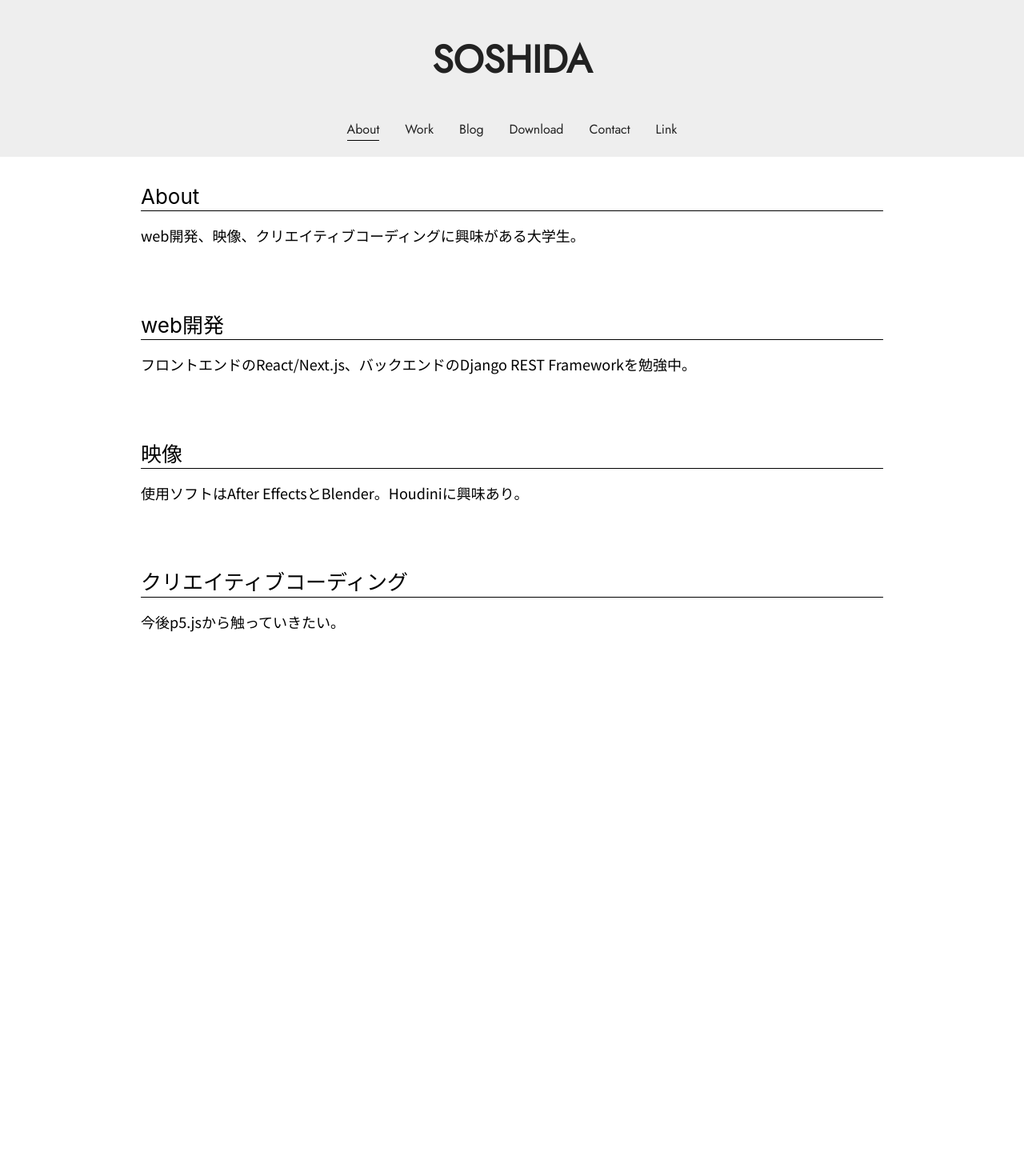
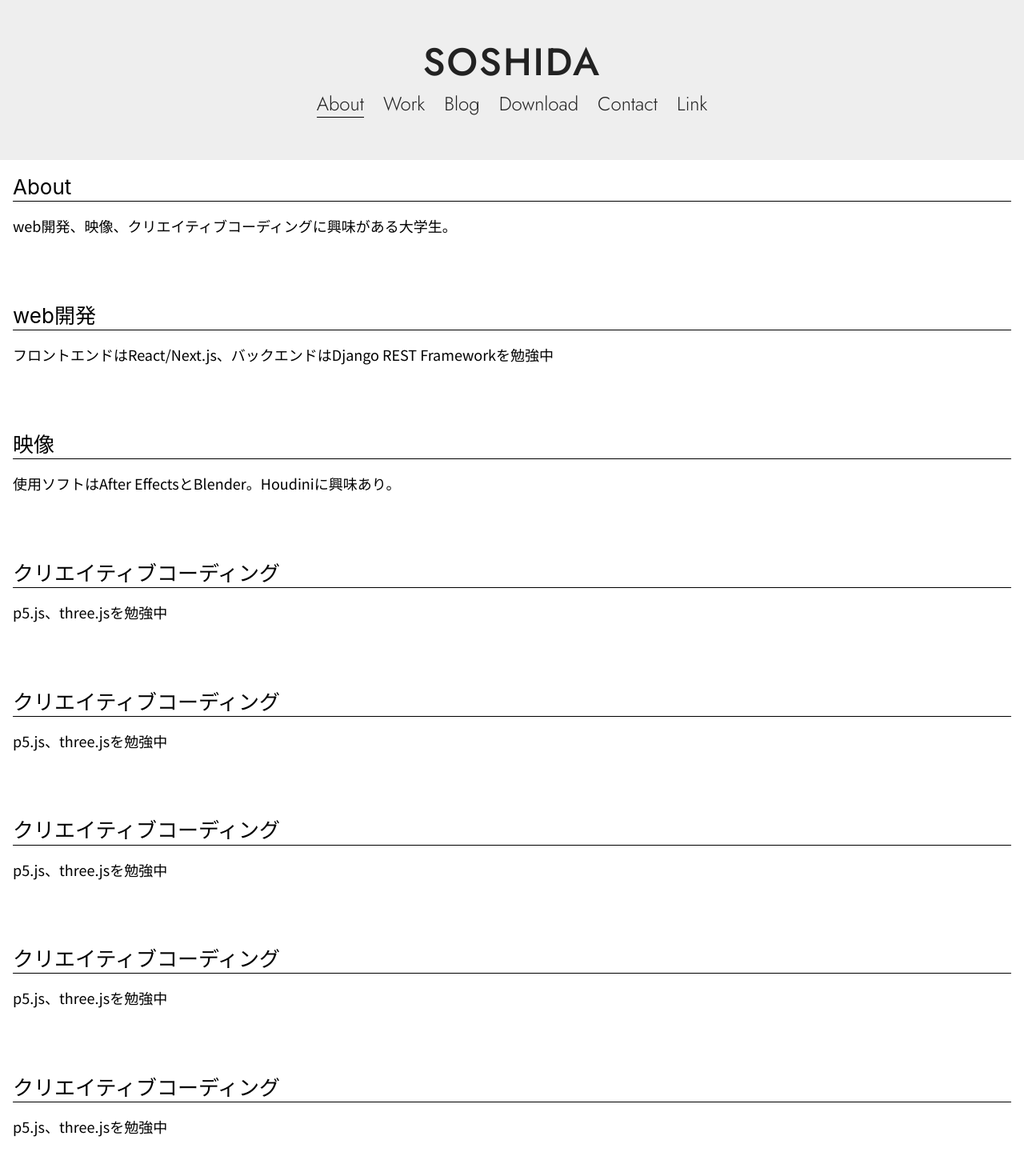
Before and after one commit to is1-coder/homepage, a Next.js app: page /about in a window 1280 px wide. Shown: the top 1460 px of the page at 80% size. Before the commit the page ends 871 px from the top, so only its background shows below. Built offline with nearby package versions, Linux system fonts and the light colour scheme.

Commit message:
ヘッダーとレイアウトの修正

```diff
--- a/src/app/about/page.tsx
+++ b/src/app/about/page.tsx
@@ -4,7 +4,7 @@ import React from "react";
 const AboutPage = () => {
   return (
     <>
-      <Box my="xl" pb="xl">
+      <Box pb="xl">
         <Title
           order={2}
           fw="normal"
@@ -29,8 +29,8 @@ const AboutPage = () => {
         </Title>
         <Box my="md">
           <Text size="lg">
-            フロントエンドのReact/Next.js、バックエンドのDjango REST
-            Frameworkを勉強中。
+            フロントエンドはReact/Next.js、バックエンドはDjango REST
+            Frameworkを勉強中
           </Text>
         </Box>
       </Box>
@@ -59,7 +59,59 @@ const AboutPage = () => {
           クリエイティブコーディング
         </Title>
         <Box my="md">
-          <Text size="lg">今後p5.jsから触っていきたい。</Text>
+          <Text size="lg">p5.js、three.jsを勉強中</Text>
+        </Box>
+      </Box>
+
+      <Box my="xl" pb="xl">
+        <Title
+          order={2}
+          fw="normal"
+          style={{ borderBottom: "1px solid black" }}
+        >
+          クリエイティブコーディング
+        </Title>
+        <Box my="md">
+          <Text size="lg">p5.js、three.jsを勉強中</Text>
+        </Box>
+      </Box>
+
+      <Box my="xl" pb="xl">
+        <Title
+          order={2}
+          fw="normal"
+          style={{ borderBottom: "1px solid black" }}
+        >
+          クリエイティブコーディング
+        </Title>
+        <Box my="md">
+          <Text size="lg">p5.js、three.jsを勉強中</Text>
+        </Box>
+      </Box>
+
+      <Box my="xl" pb="xl">
+        <Title
+          order={2}
+          fw="normal"
+          style={{ borderBottom: "1px solid black" }}
+        >
+          クリエイティブコーディング
+        </Title>
+        <Box my="md">
+          <Text size="lg">p5.js、three.jsを勉強中</Text>
+        </Box>
+      </Box>
+
+      <Box my="xl" pb="xl">
+        <Title
+          order={2}
+          fw="normal"
+          style={{ borderBottom: "1px solid black" }}
+        >
+          クリエイティブコーディング
+        </Title>
+        <Box my="md">
+          <Text size="lg">p5.js、three.jsを勉強中</Text>
         </Box>
       </Box>
     </>
--- /dev/null
+++ b/src/app/global.css
@@ -0,0 +1,11 @@
+* {
+  padding: 0;
+  margin: 0;
+  line-height: 1em;
+}
+
+.hoverOpacity {
+  &:hover {
+    opacity: 0.5;
+  }
+}
--- a/src/app/layout.tsx
+++ b/src/app/layout.tsx
@@ -1,7 +1,8 @@
 import type { Metadata } from "next";
+import "./global.css";
+import "@mantine/core/styles.css";
 import { ColorSchemeScript, Container, MantineProvider } from "@mantine/core";
-import "@mantine/core/styles.css";
-import Header from "@/components/header/Header";
+import Header from "@/components/Header/Header";
 import { notoSansJP } from "@/utils/fonts";
 
 export const metadata: Metadata = {
@@ -22,7 +23,10 @@ export default function RootLayout({
       <body className={notoSansJP.className}>
         <MantineProvider>
           <Header />
-          <Container my="xl">{children}</Container>
+          {/* Headerのheightと同じ値のmtを指定 */}
+          <Container size="xl" mt="200px" py="md">
+            <main>{children}</main>
+          </Container>
         </MantineProvider>
       </body>
     </html>
--- /dev/null
+++ b/src/components/ActiveLink/ActiveLink.tsx
@@ -0,0 +1,25 @@
+"use client";
+import Link from "next/link";
+import React from "react";
+import { usePathname } from "next/navigation";
+
+type ActiveLinkProps = React.ComponentProps<typeof Link> & {
+  activeStyle: React.CSSProperties;
+};
+
+const ActiveLink = ({ activeStyle, ...props }: ActiveLinkProps) => {
+  const pathname = usePathname();
+  console.log(pathname);
+
+  return props.href == pathname ? (
+    <Link {...props} style={{ ...props.style, ...activeStyle }}>
+      {props.children}
+    </Link>
+  ) : (
+    <Link {...props} style={props.style}>
+      {props.children}
+    </Link>
+  );
+};
+
+export default ActiveLink;
--- /dev/null
+++ b/src/components/Header/Header.tsx
@@ -0,0 +1,90 @@
+import Link from "next/link";
+import React from "react";
+import { jost } from "@/utils/fonts";
+import { headerItems } from "./headerItems";
+import ActiveLink from "@/components/ActiveLink/ActiveLink";
+
+const Header = () => {
+  return (
+    <header
+      className={jost.className}
+      style={{
+        height: "200px",
+        width: "100%",
+        position: "fixed",
+        top: 0,
+        backgroundColor: "#eee",
+        color: "#222",
+      }}
+    >
+      <div
+        style={{
+          height: "100%",
+          display: "flex",
+          flexDirection: "column",
+          alignItems: "center",
+          justifyContent: "center",
+        }}
+      >
+        {/* headerロゴ */}
+        <div
+          style={{
+            display: "flex",
+            alignItems: "center",
+            justifyContent: "center",
+            marginBottom: "16px",
+          }}
+        >
+          <Link href="/" style={{ textDecoration: "none" }}>
+            <p
+              style={{
+                fontSize: "48px",
+                fontWeight: "500",
+                color: "#222",
+                letterSpacing: "2px",
+              }}
+            >
+              SOSHIDA
+            </p>
+          </Link>
+        </div>
+
+        {/* headerアイテム */}
+        <div
+          style={{
+            display: "flex",
+            alignItems: "baseline",
+            justifyContent: "center",
+            gap: "24px",
+          }}
+        >
+          {headerItems.map((item, index) => {
+            return (
+              <ActiveLink
+                key={index}
+                className="hoverOpacity"
+                href={item.link}
+                style={{ color: "#222", textDecoration: "none" }}
+                activeStyle={{
+                  borderBottom: "1px solid black",
+                  paddingBottom: "4px",
+                }}
+              >
+                <p
+                  style={{
+                    fontSize: "24px",
+                    fontWeight: "300",
+                  }}
+                >
+                  {item.name}
+                </p>
+              </ActiveLink>
+            );
+          })}
+        </div>
+      </div>
+    </header>
+  );
+};
+
+export default Header;
--- /dev/null
+++ b/src/components/Header/headerItems.ts
@@ -0,0 +1,8 @@
+export const headerItems = [
+  { name: "About", link: "/about" },
+  { name: "Work", link: "/work" },
+  { name: "Blog", link: "/blog" },
+  { name: "Download", link: "/download" },
+  { name: "Contact", link: "/contact" },
+  { name: "Link", link: "/link" },
+];
--- a/src/components/header/Header.module.css
+++ /dev/null
@@ -1,10 +0,0 @@
-.menuItemHover {
-  color: #222;
-  &:hover {
-    color: #777;
-  }
-}
-
-.menuItem {
-  color: #222;
-}
--- a/src/components/header/Header.tsx
+++ /dev/null
@@ -1,70 +0,0 @@
-"use client";
-import { Box, Container, Flex, Text, Center } from "@mantine/core";
-import Link from "next/link";
-import React from "react";
-import styles from "./Header.module.css";
-import { usePathname } from "next/navigation";
-import { jost } from "@/utils/fonts";
-
-const Header = () => {
-  const pathname = usePathname();
-  console.log(pathname);
-
-  const menuItems = [
-    { name: "About", link: "/about" },
-    { name: "Work", link: "/work" },
-    { name: "Blog", link: "/blog" },
-    { name: "Download", link: "/download" },
-    { name: "Contact", link: "/contact" },
-    { name: "Link", link: "/link" },
-  ];
-
-  return (
-    <header className={jost.className}>
-      <Box bg="#eee">
-        <Container>
-          <Center h="150px">
-            <Link href="/" style={{ textDecoration: "none" }}>
-              <Text size="48px" fw="bold" c="#222">
-                SOSHIDA
-              </Text>
-            </Link>
-          </Center>
-
-          <Flex gap="0 32px" justify="center" wrap="wrap">
-            {menuItems.map((menuItem, menuItemId) => {
-              return (
-                <Link
-                  key={menuItemId}
-                  href={menuItem.link}
-                  style={{
-                    textDecoration: "none",
-                    paddingBottom: "20px",
-                  }}
-                  className={
-                    menuItem.link === pathname
-                      ? styles.menuItem
-                      : styles.menuItemHover
-                  }
-                >
-                  <Text
-                    size="md"
-                    style={
-                      menuItem.link === pathname
-                        ? { borderBottom: "1px solid black" }
-                        : {}
-                    }
-                  >
-                    {menuItem.name}
-                  </Text>
-                </Link>
-              );
-            })}
-          </Flex>
-        </Container>
-      </Box>
-    </header>
-  );
-};
-
-export default Header;
--- a/src/utils/fonts.ts
+++ b/src/utils/fonts.ts
@@ -2,4 +2,4 @@ import { Noto_Sans_JP, Jost } from "next/font/google";
 
 export const notoSansJP = Noto_Sans_JP({ subsets: ["latin"] });
 
-export const jost = Jost({ subsets: ["latin"], weight: ["400"] });
+export const jost = Jost({ subsets: ["latin"] });
```
